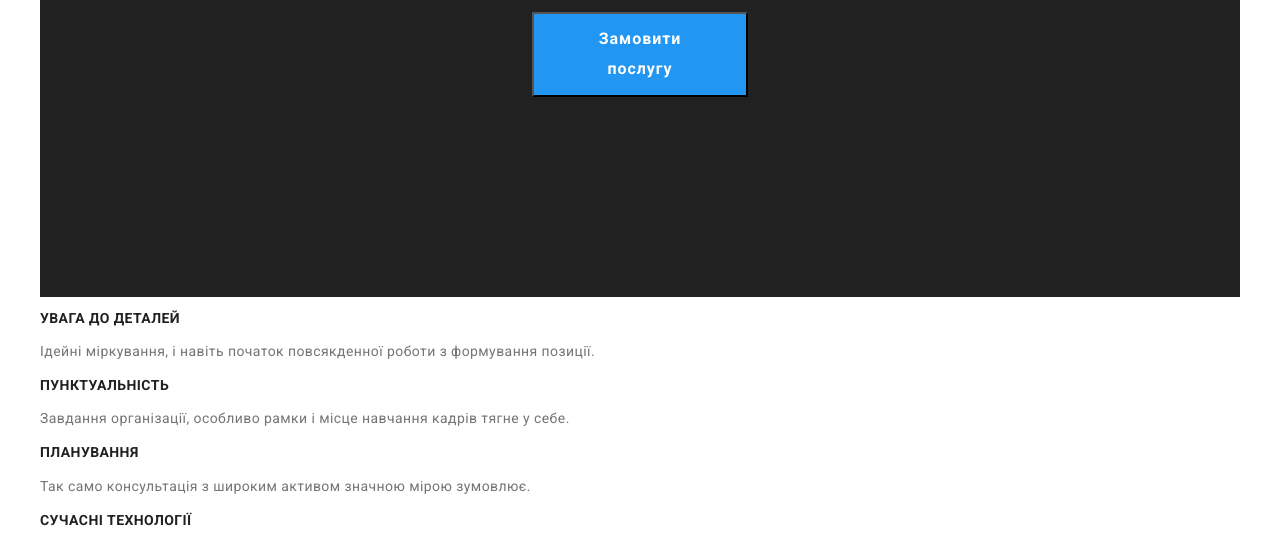
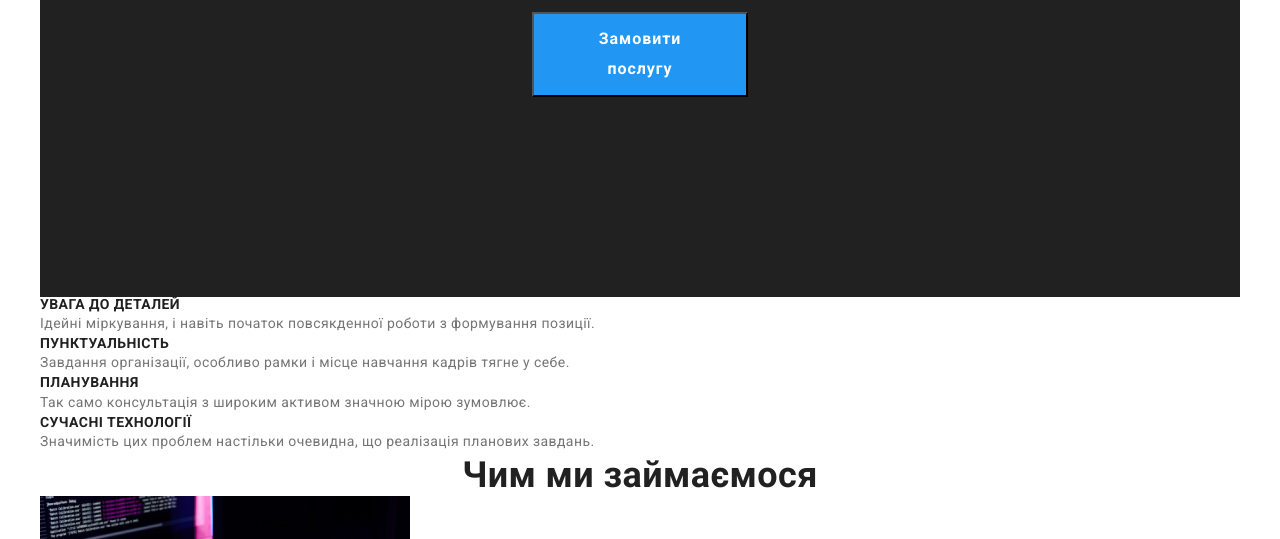
Before and after one commit to Marlen13/goit-markup-hw-03, a plain HTML site: page index.html in a window 1280 px wide. Shown: the part 248-787 px from the top of the page. Drawn offline with nearby package versions, Linux system fonts and the light colour scheme.

Commit message:
reset h1-6, p

```diff
--- a/css/style.css
+++ b/css/style.css
@@ -37,11 +37,18 @@ body {
     color: var(--white-text-color);
 }
 
+/* reset*/
+
 .list {
     list-style: none;
     padding: 0;
     margin: 0;
 }
+h1, h2, h3, h4, h5, h6, p {
+    margin: 0;
+}
+
+/* /reset  */
 
 .container {
     width: 1200px;
@@ -99,7 +106,6 @@ body {
 .idea-title {
 
     width: 696px;
-    margin-top: 0;
     margin-right: auto;
     margin-bottom: 30px;
     margin-left: auto;
```
